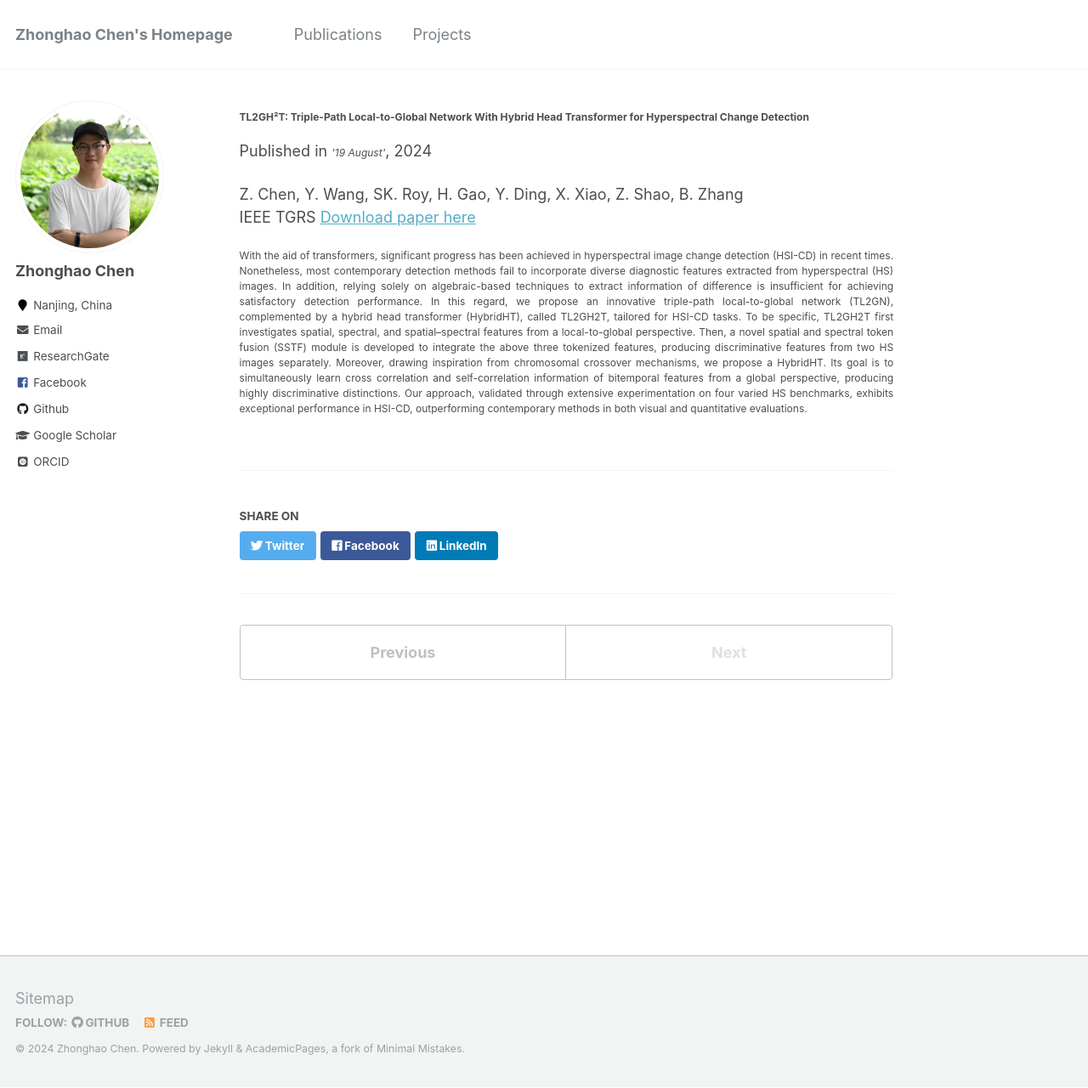
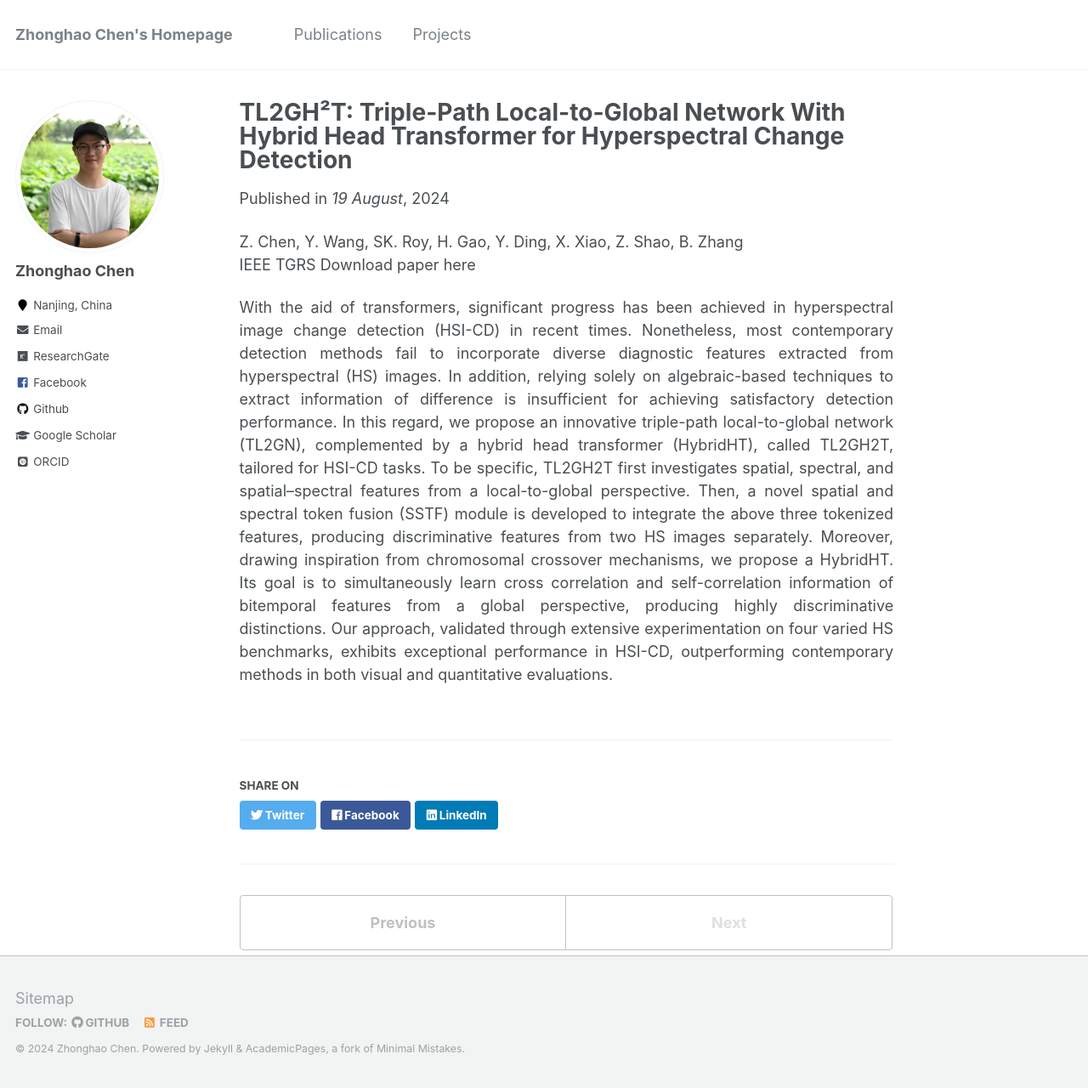
Before and after one commit to zhonghaochen/zhonghaochen.github.io, a Jekyll site: the page built from _publications/TL2GH²T: Triple-Path Local-to-Global Network With Hybrid Head Transformer for Hyperspectral Change Detection.md, in a window 1280 px wide and 1280 px high. Shown: the whole window at 85% size. Built offline with Jekyll 4.4.1, drawn with Linux system fonts in a browser that asks for light colours; some web fonts are replaced.

Commit message:
Update TL2GH²T: Triple-Path Local-to-Global Network With Hybrid Head Transformer for Hyperspectral Change Detection.md

```diff
--- a/_publications/TL2GH²T: Triple-Path Local-to-Global Network With Hybrid Head Transformer for Hyperspectral Change Detection.md
+++ b/_publications/TL2GH²T: Triple-Path Local-to-Global Network With Hybrid Head Transformer for Hyperspectral Change Detection.md
@@ -1,13 +1,13 @@
 ---
-title: "<span style='font-size:12px;'>TL2GH²T: Triple-Path Local-to-Global Network With Hybrid Head Transformer for Hyperspectral Change Detection</span>"
+title: "TL2GH²T: Triple-Path Local-to-Global Network With Hybrid Head Transformer for Hyperspectral Change Detection"
 collection: publications
-date: "<span style='font-size:12px;'>2024-08-19</span>"
-venue: "<span style='font-size:12px;'>'19 August'</span>"
+date: 2024-08-19
+venue: '19 August'
 ---
 Z. Chen, Y. Wang, SK. Roy, H. Gao, Y. Ding, X. Xiao, Z. Shao, B. Zhang <br>
 IEEE TGRS
-<a href='https://ieeexplore.ieee.org/document/10639462'>Download paper here</a>
+Download paper here
 
-<div style='font-size:12px; text-align: justify;'>
+<div style="text-align: justify;">
 With the aid of transformers, significant progress has been achieved in hyperspectral image change detection (HSI-CD) in recent times. Nonetheless, most contemporary detection methods fail to incorporate diverse diagnostic features extracted from hyperspectral (HS) images. In addition, relying solely on algebraic-based techniques to extract information of difference is insufficient for achieving satisfactory detection performance. In this regard, we propose an innovative triple-path local-to-global network (TL2GN), complemented by a hybrid head transformer (HybridHT), called TL2GH2T, tailored for HSI-CD tasks. To be specific, TL2GH2T first investigates spatial, spectral, and spatial–spectral features from a local-to-global perspective. Then, a novel spatial and spectral token fusion (SSTF) module is developed to integrate the above three tokenized features, producing discriminative features from two HS images separately. Moreover, drawing inspiration from chromosomal crossover mechanisms, we propose a HybridHT. Its goal is to simultaneously learn cross correlation and self-correlation information of bitemporal features from a global perspective, producing highly discriminative distinctions. Our approach, validated through extensive experimentation on four varied HS benchmarks, exhibits exceptional performance in HSI-CD, outperforming contemporary methods in both visual and quantitative evaluations.
 </div>
```
